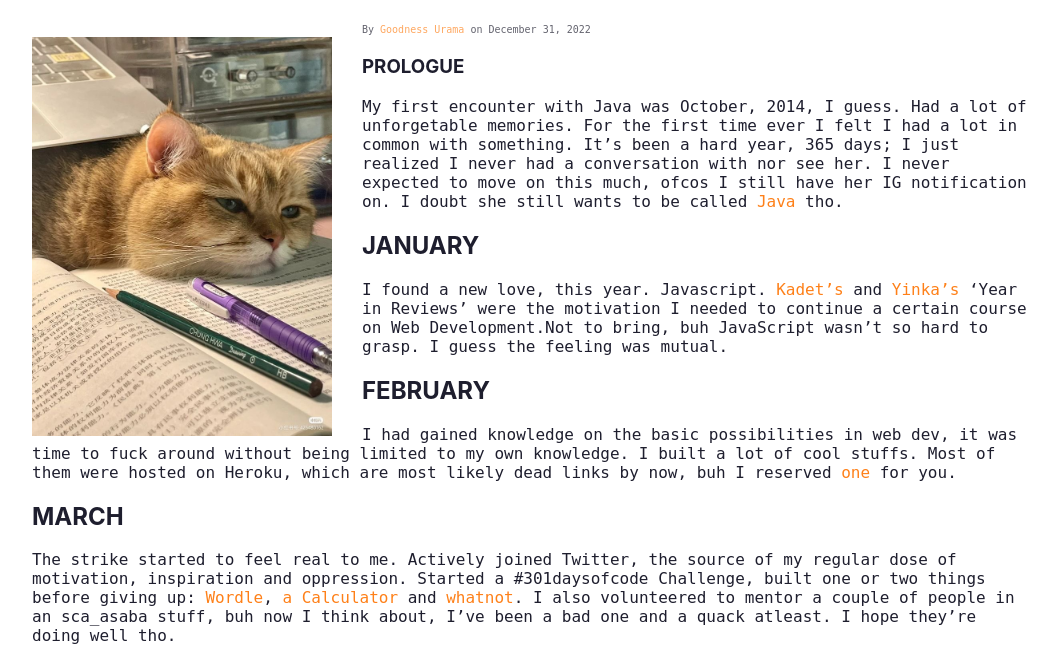
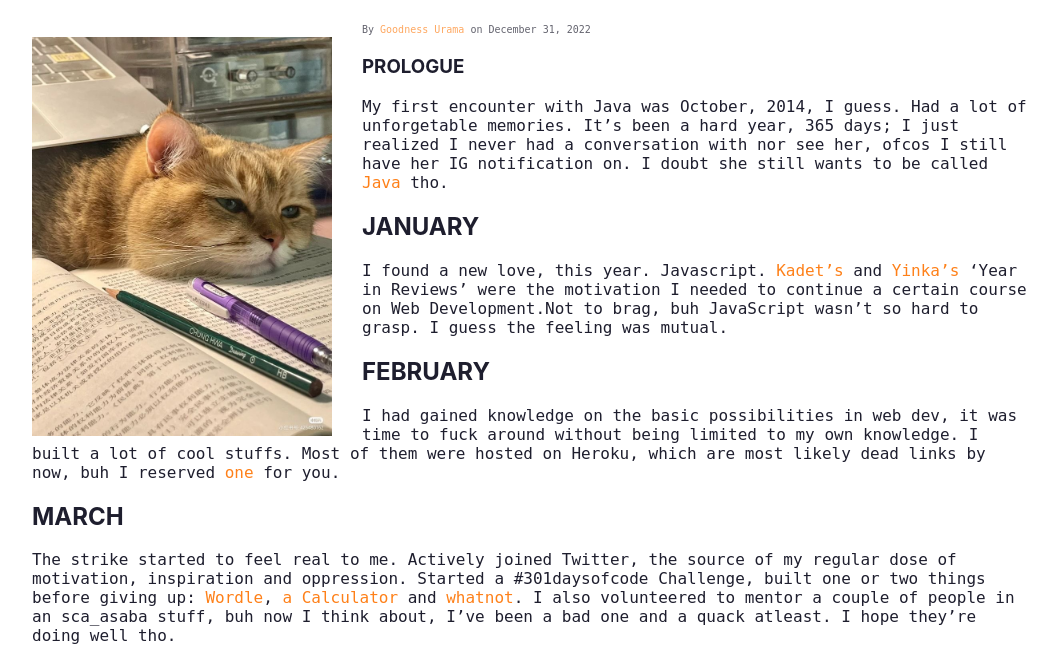
Before and after one commit to GoodyBoy301/astroblog, an Astro site: page /ink/java-to-js in a window 1280 px wide. Shown: the part 140-800 px from the top of the page, without its empty margins (108-1165 px from the left). Built offline with nearby package versions, Linux system fonts and the light colour scheme; Astro itself is replaced by a stand-in of ours; a web font is replaced by a local one.

Commit message:
Update java-to-js.md

```diff
--- a/src/pages/ink/java-to-js.md
+++ b/src/pages/ink/java-to-js.md
@@ -9,13 +9,12 @@ tags: "RANDOM, 2022, JAVASCRIPT"
 
 ### PROLOGUE
 
-My first encounter with Java was October, 2014, I guess. Had a lot of unforgetable memories. For the first time ever I felt I had a lot in common with something.
-It's been a hard year, 365 days; I just realized I never had a conversation with nor see her. I never expected to move on this much, ofcos I still have her IG notification on. I doubt she still wants to be called [Java](https://instagram.com/yooghurliee) tho.
+My first encounter with Java was October, 2014, I guess. Had a lot of unforgetable memories. It's been a hard year, 365 days; I just realized I never had a conversation with nor see her, ofcos I still have her IG notification on. I doubt she still wants to be called [Java](https://instagram.com/yooghurliee) tho.
 
 ## JANUARY
 
 I found a new love, this year. Javascript.
-[Kadet's](https://kadet.dev/blog/2021-happier-than-ever) and [Yinka's](https://yinkakun.medium.com/my-20-years-in-review-failures-growth-and-new-beginnings-fddf5fcbca0e) 'Year in Reviews' were the motivation I needed to continue a certain course on Web Development.Not to bring, buh JavaScript wasn't so hard to grasp. I guess the feeling was mutual.
+[Kadet's](https://kadet.dev/blog/2021-happier-than-ever) and [Yinka's](https://yinkakun.medium.com/my-20-years-in-review-failures-growth-and-new-beginnings-fddf5fcbca0e) 'Year in Reviews' were the motivation I needed to continue a certain course on Web Development.Not to brag, buh JavaScript wasn't so hard to grasp. I guess the feeling was mutual.
 
 ## FEBRUARY
 
```
